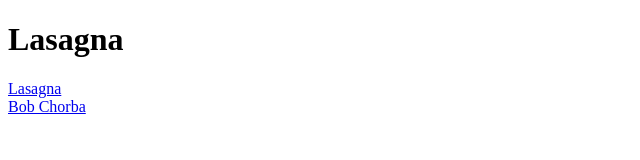
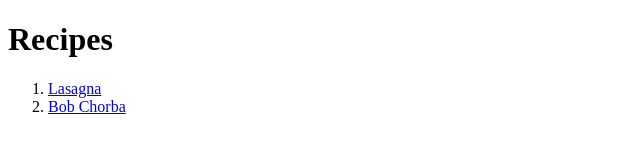
Before and after one commit to KarateMan89/odin-recipes, a plain HTML site: page index.html in a window 1280 px wide. Shown: the whole page, without its empty margins (0-640 px from the left). Drawn offline with Linux system fonts and the light colour scheme.

Commit message:
Fixed title

```diff
--- a/index.html
+++ b/index.html
@@ -5,10 +5,10 @@
     <title>Nathalia's Recipes</title>
 </head>
 <body>
-    <h1>Lasagna</h1>
-    <a href="./pg/lasagna_recipe.html" target="_self" rel="noopener noreferrer">Lasagna</a>
-    <br>
-    <a href="./pg/bob.html" target="_self" rel="noopener noreferrer">Bob Chorba</a>
-    <br>
+    <h1>Recipes</h1>
+    <ol>
+        <li><a href="./pg/lasagna_recipe.html" target="_self" rel="noopener noreferrer">Lasagna</a></li>
+        <li><a href="./pg/bob.html" target="_self" rel="noopener noreferrer">Bob Chorba</a></li>
+    </ol>
 </body>
 </html>
```
